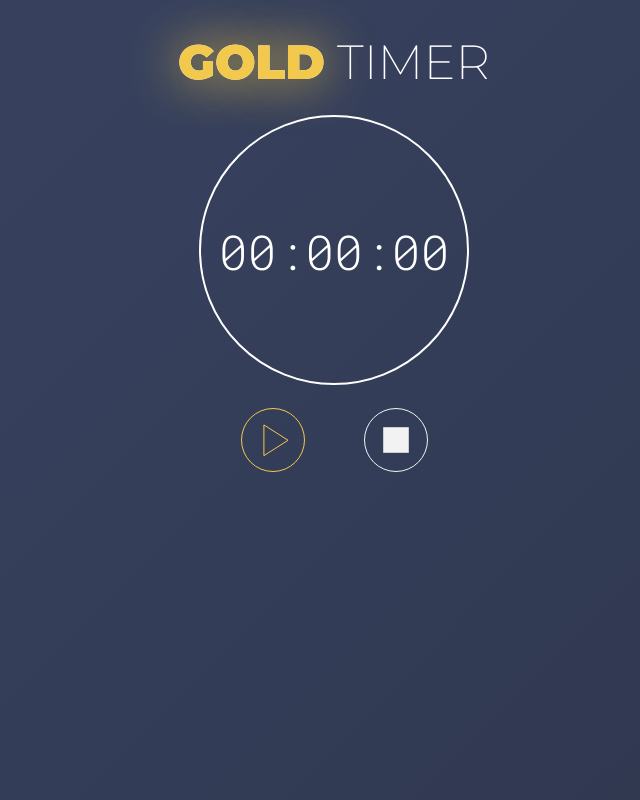
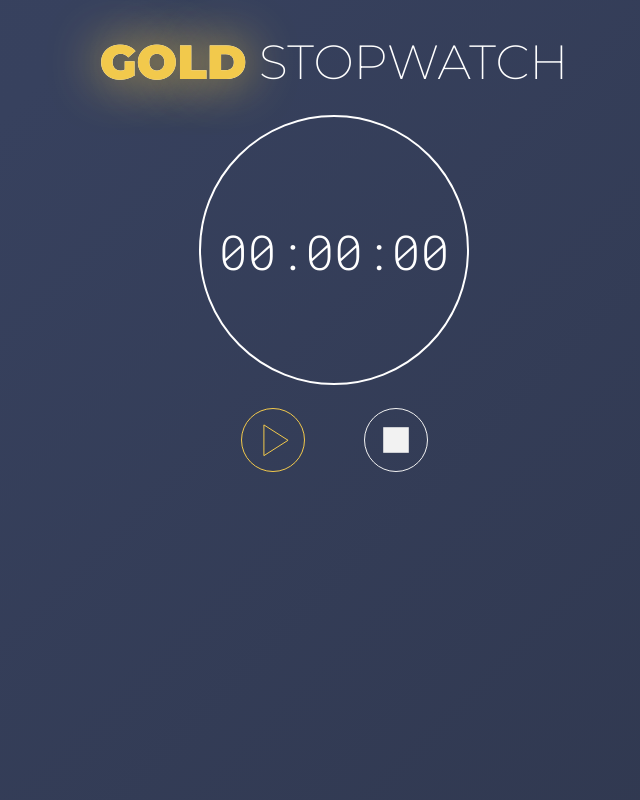
Before and after one commit to tinloof/gold-stopwatch, a plain HTML site: page index.html in a window 1280 px wide. Shown: the whole page, without its empty margins (306-946 px from the left). Drawn offline with Linux system fonts and the light colour scheme.

Commit message:
Change H1 to STOPWATCH (instead of TIMER)

```diff
--- a/index.html
+++ b/index.html
@@ -23,7 +23,7 @@
   <body>
     <div class="root">
       <div class="stopwatch">
-        <h1><span class="gold">GOLD</span> TIMER</h1>
+        <h1><span class="gold">GOLD</span> STOPWATCH</h1>
         <div class="circle">
           <div class="time" id="display">00:00:00</div>
         </div>
```
